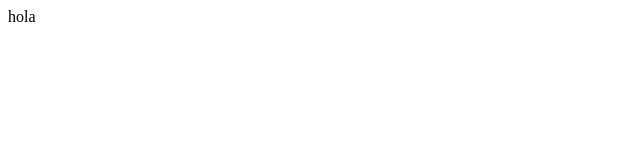
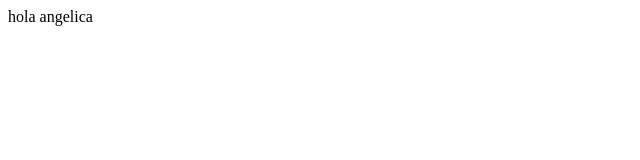
Before and after one commit to aprendesoftwarejorge/proyecto-agua-menta, a plain HTML site: page index.html in a window 1280 px wide. Shown: the full height of the page, 0-640 px from the left. Drawn offline with Linux system fonts and the light colour scheme.

Commit message:
kjsahfiuahgrb

```diff
--- a/index.html
+++ b/index.html
@@ -7,5 +7,6 @@
 </head>
 <body>
     hola
+    angelica
 </body>
 </html>
```
